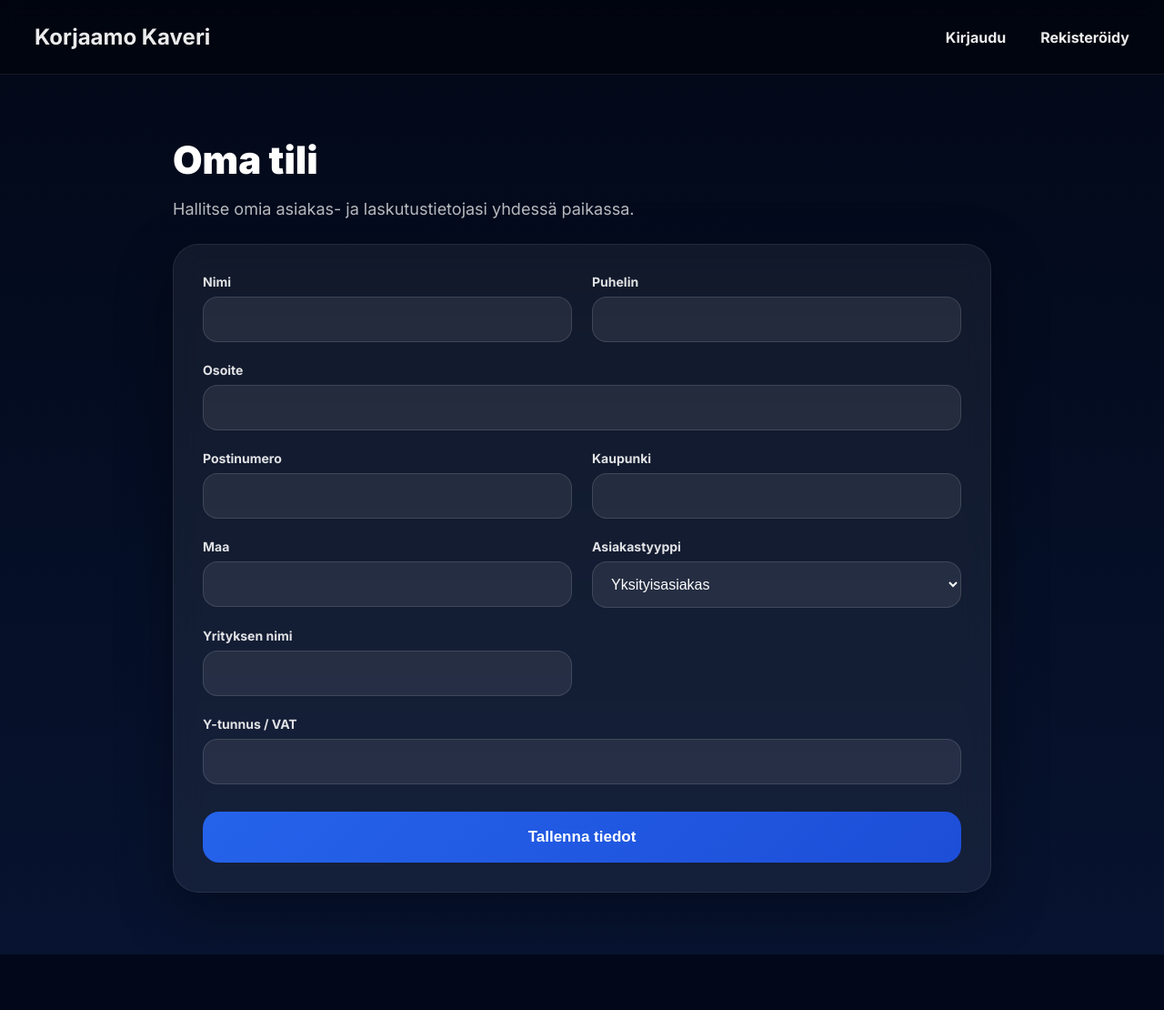
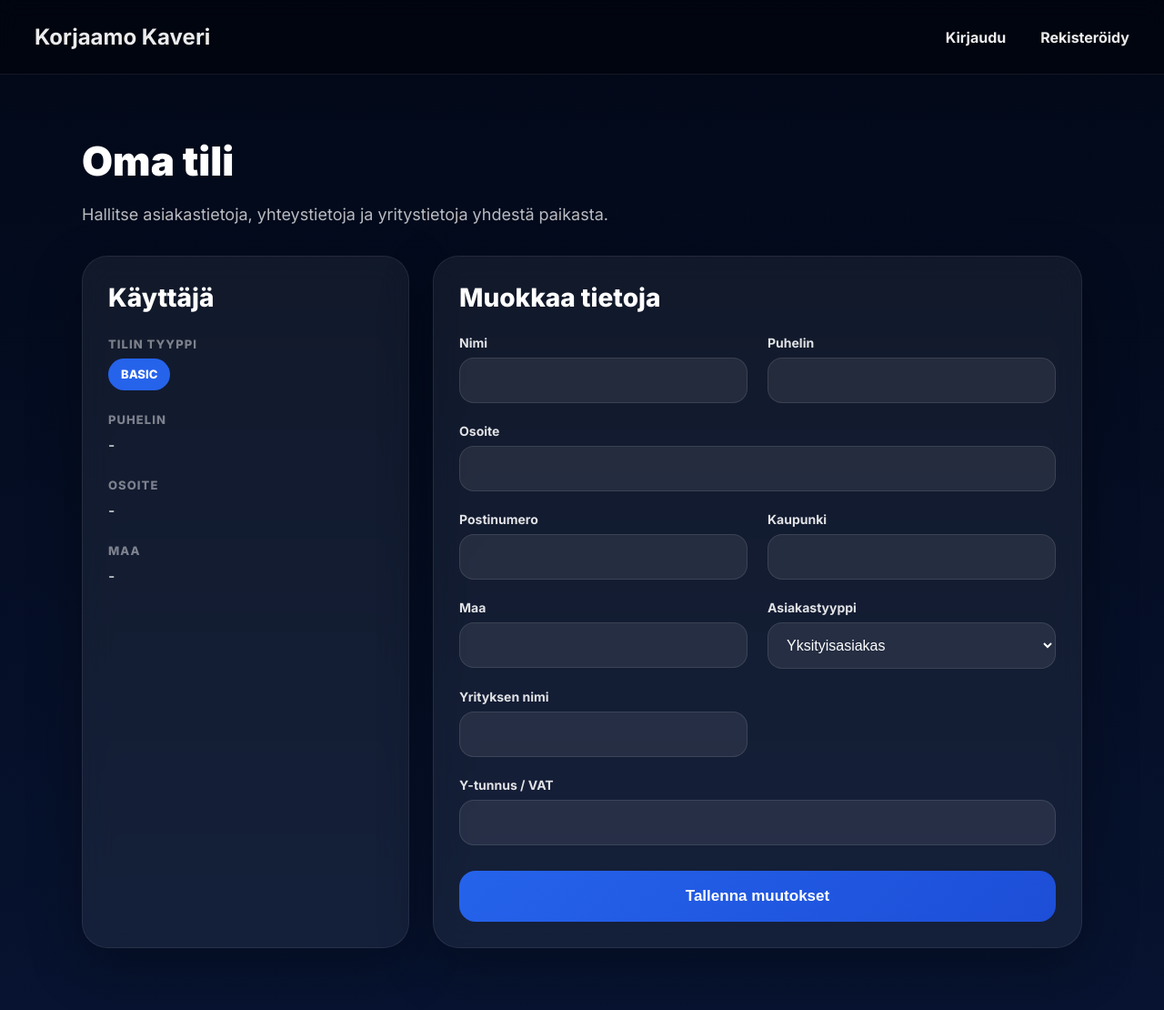
Before and after one commit to korjaamokaveri/korjaamokaveri, a Python web app: template templates/account.html in a window 1280 px wide. Shown: the whole page at 91% size. Before the commit the page ends 1049 px from the top, so only its background shows below. Run offline with Jinja, Linux system fonts and the light colour scheme; the template is opened without the code that fills it, so the values that code supplies are empty.

Commit message:
Update account.html

```diff
--- a/templates/account.html
+++ b/templates/account.html
@@ -5,33 +5,86 @@
 {% block extra_css %}
 <style>
 
-.account-wrap {
-    max-width: 900px;
+.account-page {
+    max-width: 1100px;
     margin: 40px auto;
 }
 
-.account-header {
-    margin-bottom: 28px;
+.account-top {
+    margin-bottom: 30px;
 }
 
-.account-header h1 {
-    font-size: 42px;
-    margin-bottom: 10px;
+.account-top h1 {
+    font-size: 44px;
+    margin: 0 0 10px;
     font-weight: 900;
 }
 
-.account-header p {
+.account-top p {
     color: rgba(255,255,255,0.72);
     font-size: 18px;
+    line-height: 1.6;
+}
+
+.account-grid {
+    display: grid;
+    grid-template-columns: 360px 1fr;
+    gap: 26px;
 }
 
 .account-card {
     background: rgba(255,255,255,0.06);
     border: 1px solid rgba(255,255,255,0.08);
     border-radius: 28px;
-    padding: 32px;
+    padding: 28px;
     backdrop-filter: blur(16px);
-    box-shadow: 0 20px 60px rgba(0,0,0,0.35);
+    box-shadow: 0 20px 60px rgba(0,0,0,0.30);
+}
+
+.profile-name {
+    font-size: 28px;
+    font-weight: 800;
+    margin-bottom: 8px;
+}
+
+.profile-email {
+    color: rgba(255,255,255,0.68);
+    margin-bottom: 26px;
+    word-break: break-word;
+}
+
+.profile-section {
+    margin-bottom: 24px;
+}
+
+.profile-label {
+    font-size: 13px;
+    font-weight: 800;
+    text-transform: uppercase;
+    letter-spacing: 0.08em;
+    color: rgba(255,255,255,0.45);
+    margin-bottom: 8px;
+}
+
+.profile-value {
+    font-size: 16px;
+    color: white;
+    line-height: 1.5;
+}
+
+.account-badge {
+    display: inline-block;
+    padding: 8px 14px;
+    border-radius: 999px;
+    background: #2563eb;
+    font-size: 13px;
+    font-weight: 800;
+}
+
+.form-title {
+    font-size: 28px;
+    margin-bottom: 24px;
+    font-weight: 800;
 }
 
 .form-grid {
@@ -58,7 +111,7 @@
 
 .form-input {
     width: 100%;
-    border: 1px solid rgba(255,255,255,0.12);
+    border: 1px solid rgba(255,255,255,0.10);
     background: rgba(255,255,255,0.08);
     color: white;
     border-radius: 16px;
@@ -79,7 +132,7 @@
 }
 
 .save-btn {
-    margin-top: 30px;
+    margin-top: 28px;
     width: 100%;
     border: none;
     border-radius: 18px;
@@ -102,7 +155,7 @@
 }
 
 .success-box {
-    margin-bottom: 22px;
+    margin-bottom: 20px;
     padding: 16px;
     border-radius: 16px;
     background: rgba(22,163,74,0.18);
@@ -112,7 +165,7 @@
 }
 
 .error-box {
-    margin-bottom: 22px;
+    margin-bottom: 20px;
     padding: 16px;
     border-radius: 16px;
     background: rgba(220,38,38,0.18);
@@ -121,10 +174,21 @@
     font-weight: 700;
 }
 
-@media (max-width: 760px) {
+@media (max-width: 920px) {
 
-    .account-wrap {
-        margin: 20px auto;
+    .account-grid {
+        grid-template-columns: 1fr;
+    }
+
+    .form-grid {
+        grid-template-columns: 1fr;
+    }
+}
+
+@media (max-width: 700px) {
+
+    .account-page {
+        margin: 18px auto;
     }
 
     .account-card {
@@ -132,16 +196,11 @@
         border-radius: 22px;
     }
 
-    .form-grid {
-        grid-template-columns: 1fr;
-        gap: 18px;
-    }
-
-    .account-header h1 {
+    .account-top h1 {
         font-size: 34px;
     }
 
-    .account-header p {
+    .account-top p {
         font-size: 16px;
     }
 }
@@ -151,16 +210,101 @@
 
 {% block content %}
 
-<div class="account-wrap">
+<div class="account-page">
 
-    <div class="account-header">
+    <div class="account-top">
         <h1>Oma tili</h1>
+
         <p>
-            Hallitse omia asiakas- ja laskutustietojasi yhdessä paikassa.
+            Hallitse asiakastietoja, yhteystietoja ja yritystietoja yhdestä paikasta.
         </p>
     </div>
 
+    <div class="account-grid">
+
         <div class="account-card">
+
+            <div class="profile-name">
+                {{ current_user.full_name or "Käyttäjä" }}
+            </div>
+
+            <div class="profile-email">
+                {{ current_user.email }}
+            </div>
+
+            <div class="profile-section">
+                <div class="profile-label">Tilin tyyppi</div>
+
+                <div class="profile-value">
+                    <span class="account-badge">
+
+                        {% if current_user.is_admin == 1 %}
+                            ADMIN
+                        {% elif current_user.account_type == "test" %}
+                            TEST
+                        {% else %}
+                            BASIC
+                        {% endif %}
+
+                    </span>
+                </div>
+            </div>
+
+            <div class="profile-section">
+                <div class="profile-label">Puhelin</div>
+                <div class="profile-value">
+                    {{ current_user.phone or "-" }}
+                </div>
+            </div>
+
+            <div class="profile-section">
+                <div class="profile-label">Osoite</div>
+
+                <div class="profile-value">
+                    {{ current_user.address_line1 or "-" }}<br>
+
+                    {% if current_user.postal_code or current_user.city %}
+                        {{ current_user.postal_code or "" }}
+                        {{ current_user.city or "" }}
+                    {% endif %}
+                </div>
+            </div>
+
+            <div class="profile-section">
+                <div class="profile-label">Maa</div>
+
+                <div class="profile-value">
+                    {{ current_user.country or "-" }}
+                </div>
+            </div>
+
+            {% if current_user.customer_type == "company" %}
+
+                <div class="profile-section">
+                    <div class="profile-label">Yritys</div>
+
+                    <div class="profile-value">
+                        {{ current_user.company_name or "-" }}
+                    </div>
+                </div>
+
+                <div class="profile-section">
+                    <div class="profile-label">Y-tunnus / VAT</div>
+
+                    <div class="profile-value">
+                        {{ current_user.vat_number or "-" }}
+                    </div>
+                </div>
+
+            {% endif %}
+
+        </div>
+
+        <div class="account-card">
+
+            <div class="form-title">
+                Muokkaa tietoja
+            </div>
 
             {% if success %}
                 <div class="success-box">
@@ -180,6 +324,7 @@
 
                     <div class="form-group">
                         <label>Nimi</label>
+
                         <input
                             type="text"
                             name="full_name"
@@ -190,6 +335,7 @@
 
                     <div class="form-group">
                         <label>Puhelin</label>
+
                         <input
                             type="text"
                             name="phone"
@@ -200,6 +346,7 @@
 
                     <div class="form-group full">
                         <label>Osoite</label>
+
                         <input
                             type="text"
                             name="address_line1"
@@ -210,6 +357,7 @@
 
                     <div class="form-group">
                         <label>Postinumero</label>
+
                         <input
                             type="text"
                             name="postal_code"
@@ -220,6 +368,7 @@
 
                     <div class="form-group">
                         <label>Kaupunki</label>
+
                         <input
                             type="text"
                             name="city"
@@ -230,6 +379,7 @@
 
                     <div class="form-group">
                         <label>Maa</label>
+
                         <input
                             type="text"
                             name="country"
@@ -241,7 +391,10 @@
                     <div class="form-group">
                         <label>Asiakastyyppi</label>
 
-                    <select name="customer_type" class="form-input">
+                        <select
+                            name="customer_type"
+                            class="form-input"
+                        >
 
                             <option
                                 value="private"
@@ -266,6 +419,7 @@
 
                     <div class="form-group">
                         <label>Yrityksen nimi</label>
+
                         <input
                             type="text"
                             name="company_name"
@@ -276,6 +430,7 @@
 
                     <div class="form-group full">
                         <label>Y-tunnus / VAT</label>
+
                         <input
                             type="text"
                             name="vat_number"
@@ -287,7 +442,7 @@
                 </div>
 
                 <button class="save-btn" type="submit">
-                Tallenna tiedot
+                    Tallenna muutokset
                 </button>
 
             </form>
@@ -296,4 +451,6 @@
 
     </div>
 
+</div>
+
 {% endblock %}
```
Lines whose indentation alone changed are shown as unchanged.
